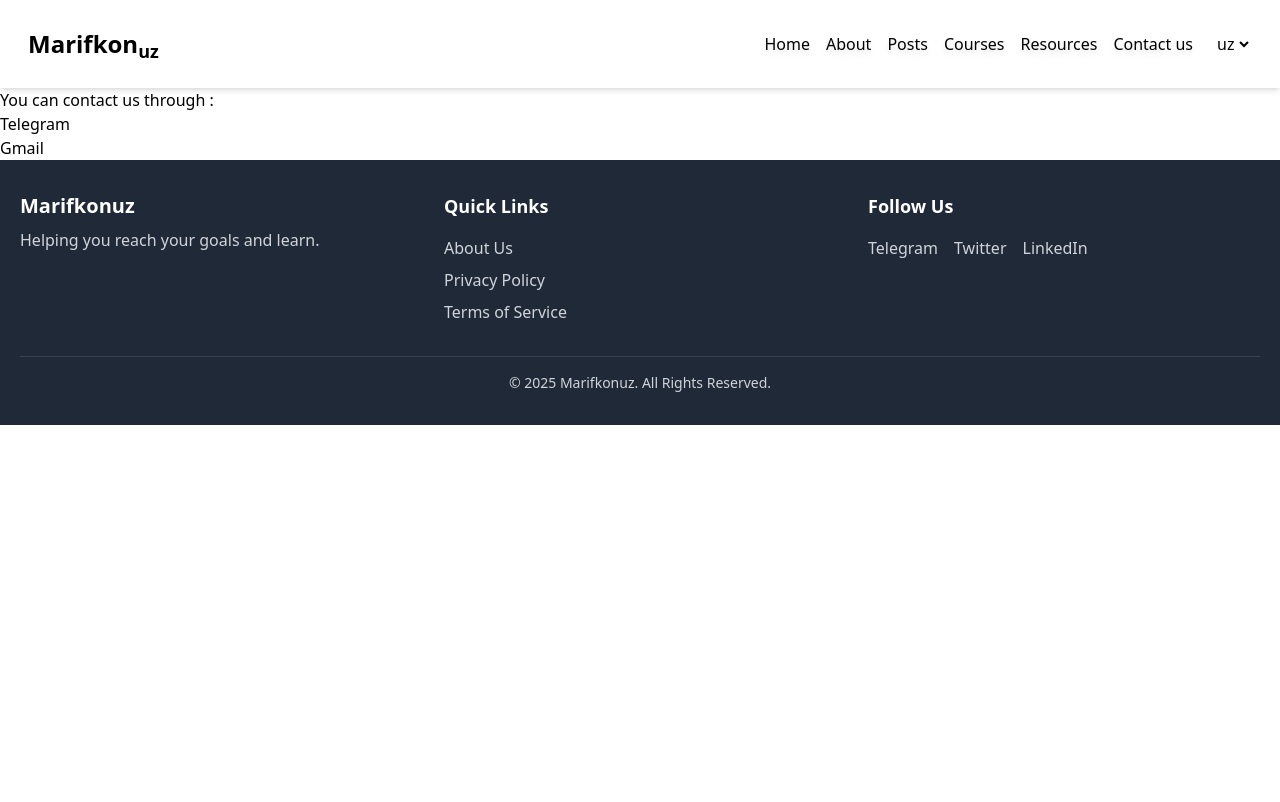
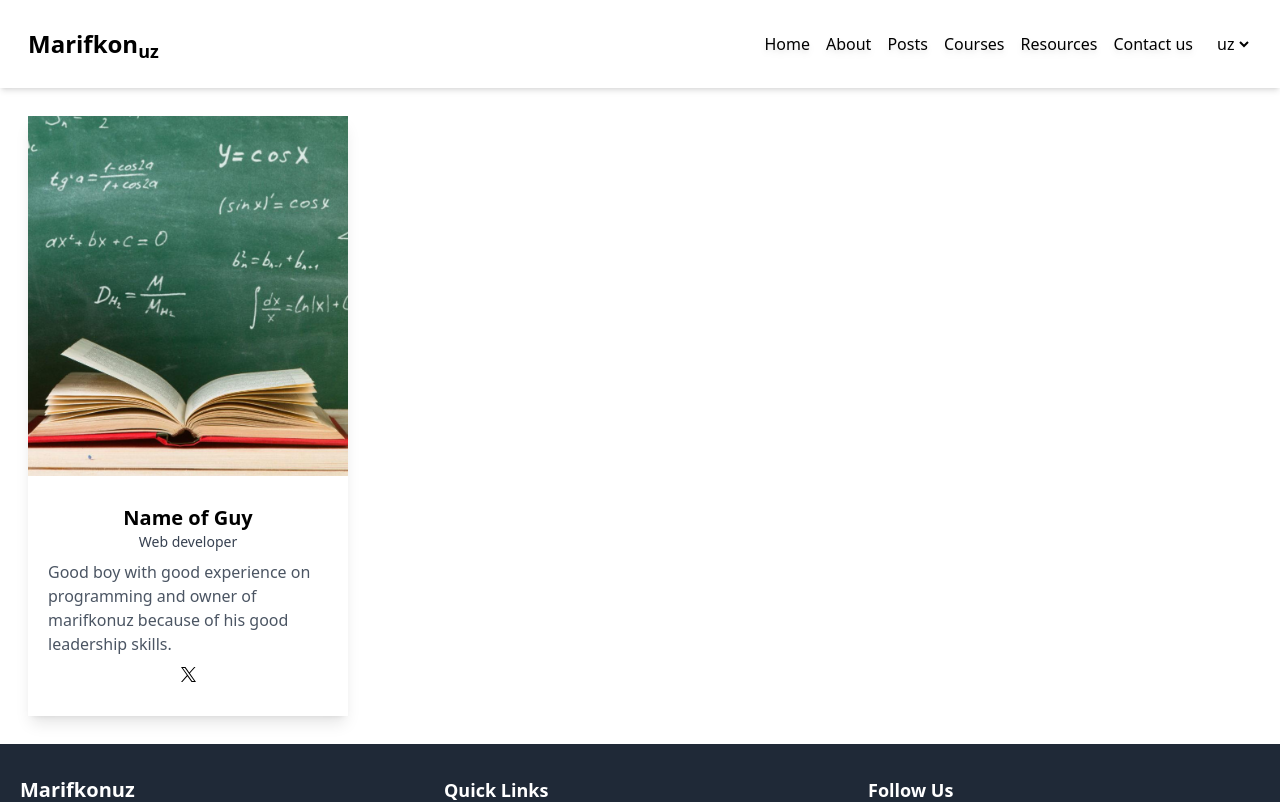
Before and after one commit to CyberHacker2011/marifkonuz, a Next.js app: page /contact-us in a window 1280 px wide. Shown: the top 802 px of the page. Built offline with nearby package versions, Linux system fonts and the light colour scheme.

Commit message:
nineth (contact us and card)

```diff
--- /dev/null
+++ b/app/(components)/card.tsx
@@ -0,0 +1,49 @@
+import Link from 'next/link'
+import React from 'react'
+import Image from 'next/legacy/image'
+const Card = () => {
+  return (
+    <>
+        <div className='grid grid-rows-5 max-w-80 max-h-124 shadow-lg '>
+            <div className='relative row-span-3 flex flex-col gap-2 justify-center items-center'>
+                <Image
+                    src={'/education.jpg'}
+                    alt='Picture for thumbnail'
+                    layout="fill"
+                    priority={true}
+                    className="object-cover"
+                />
+            </div>
+            <div className='row-span-2 flex flex-col gap-2 py-7 px-5'>
+                <div className='flex flex-col justify-center items-center'>
+                    <p className='text-xl font-bold'>
+                        Name of Guy
+                    </p>
+                    <p className='text-sm text-gray-700'>
+                        Web developer
+                    </p>
+                </div>
+
+                <span className='text-gray-600'>
+                    Good boy with good experience on programming and owner of marifkonuz because of his good leadership skills.
+                </span>
+                <div className='flex items-center justify-center'>
+                    <Link href={'https://x.com'}>
+                        <Image
+                        src={'/twitter.svg'}
+                        alt='twitter logo'
+                        width={15}
+                        height={15}
+                        />
+                    </Link>
+
+                </div>
+            </div>
+
+
+        </div>
+    </>
+    )
+}
+
+export default Card
--- a/app/contact-us/page.tsx
+++ b/app/contact-us/page.tsx
@@ -1,11 +1,18 @@
 import React from 'react'
-import Link from 'next/link'
+import Card from '../(components)/card'
 const ContactPage = () => {
   return (
     <>
-        <h1>You can contact us through :</h1>
-        <Link href={'https://t.me/marifkonuz'}>Telegram</Link><br />
-        <Link href={'https://ibrohimshaymardanov@gmail.com'}>Gmail</Link>
+        <div className="flex flex-col justify-center p-5 md:p-7">
+          {/* <h1 className="text-2xl font-bold ">You can contact us through:</h1>
+          <p>
+          <Link href={'https://t.me/marifkonuz'} className="text-lg hover:text-blue-600 ">Telegram</Link>
+          </p>
+          <p>
+          <Link href={"https://mail.google.com/mail/?view=cm&fs=1&to=marifkonuz@gmail.com"}>Gmail</Link>
+          </p>   */}
+          <Card />
+        </div>
     </>
   )
 }
--- a/package.json
+++ b/package.json
@@ -15,13 +15,13 @@
   },
   "devDependencies": {
     "@eslint/eslintrc": "^3",
-    "@types/node": "^20",
-    "@types/react": "^19",
+    "@types/node": "20.17.16",
+    "@types/react": "19.0.8",
     "@types/react-dom": "^19",
     "eslint": "^9",
     "eslint-config-next": "15.1.6",
     "postcss": "^8",
     "tailwindcss": "^3.4.1",
-    "typescript": "^5"
+    "typescript": "5.7.3"
   }
 }
```
Also changed, not shown: public/twitter.svg (added).
